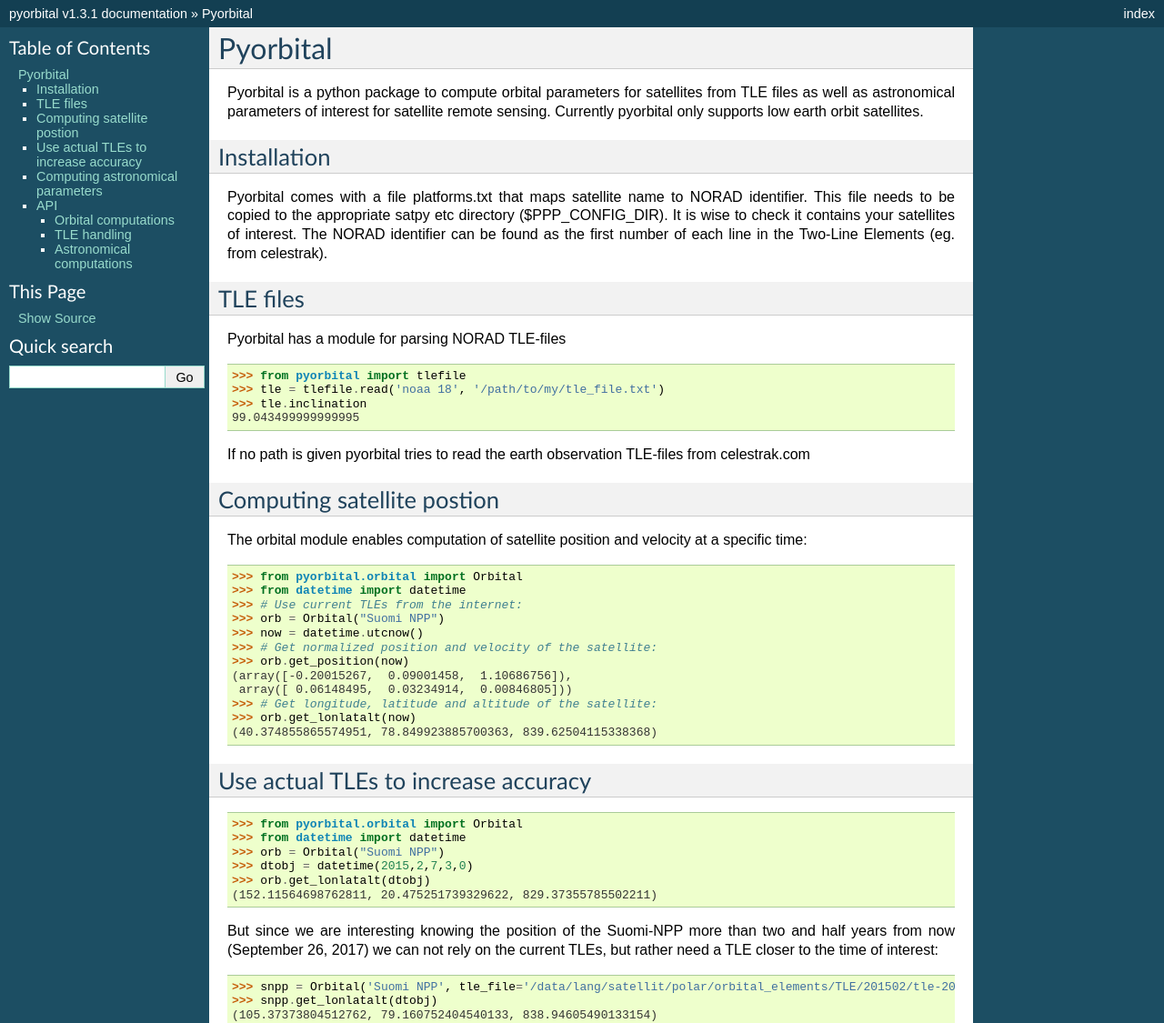
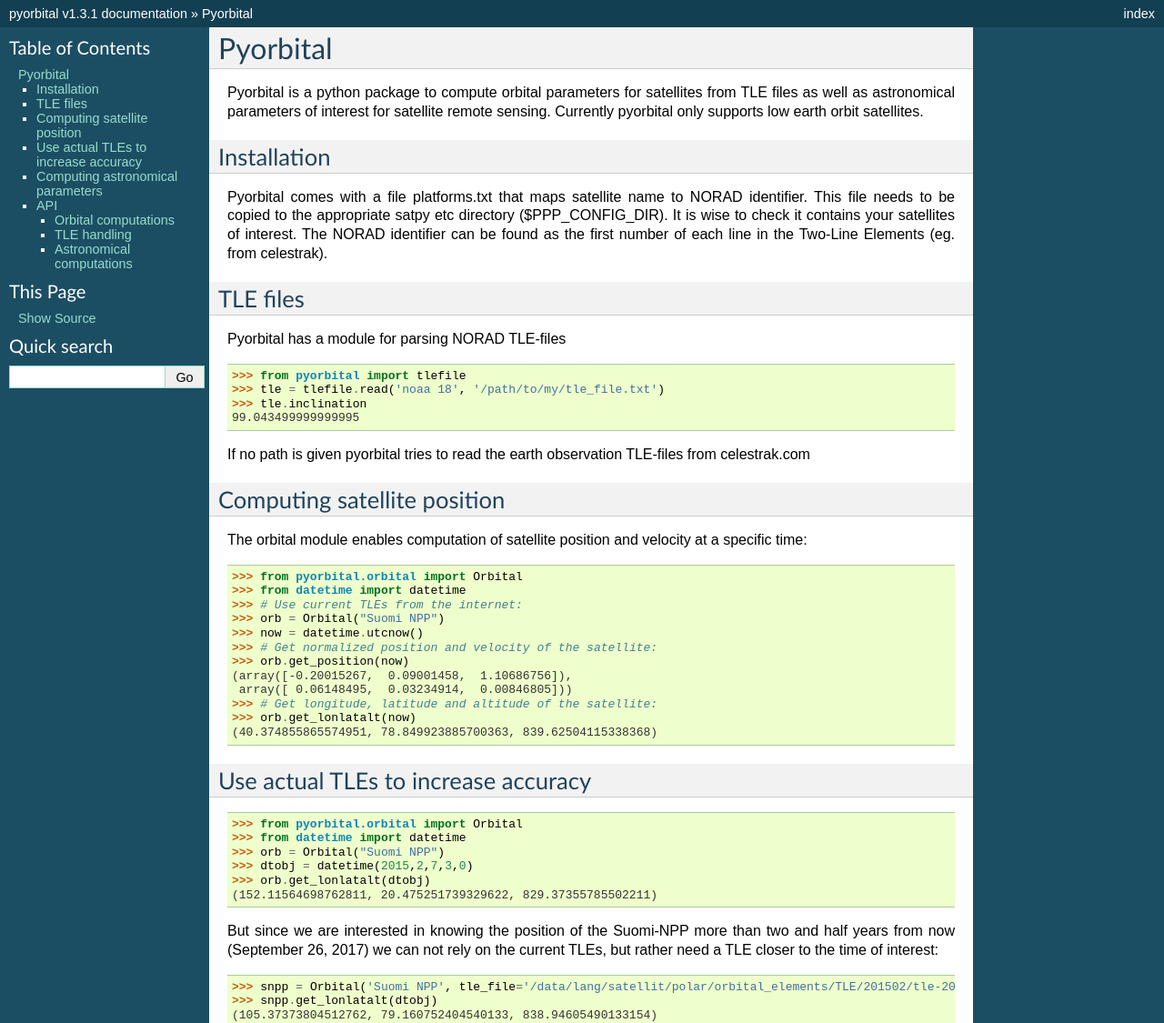
Before and after one commit to pytroll/pyorbital, a Sphinx documentation site: the page built from doc/source/index.rst, in a window 1280 px wide. Shown: the top 1125 px of the page at 91% size. Built offline with Sphinx 7.4.7, drawn with Linux system fonts in a browser that asks for light colours.

Commit message:
Fix typos
Some typos found with Codespell
https://github.com/codespell-project/codespell

```diff
--- a/doc/source/index.rst
+++ b/doc/source/index.rst
@@ -28,8 +28,8 @@ Pyorbital has a module for parsing NORAD TLE-files
 
 If no path is given pyorbital tries to read the earth observation TLE-files from celestrak.com
 
-Computing satellite postion
----------------------------
+Computing satellite position
+----------------------------
 The orbital module enables computation of satellite position and velocity at a specific time:
 
     >>> from pyorbital.orbital import Orbital
@@ -56,7 +56,7 @@ Use actual TLEs to increase accuracy
     >>> orb.get_lonlatalt(dtobj)
     (152.11564698762811, 20.475251739329622, 829.37355785502211)
 
-But since we are interesting knowing the position of the Suomi-NPP more than
+But since we are interested in knowing the position of the Suomi-NPP more than
 two and half years from now (September 26, 2017) we can not rely on the current
 TLEs, but rather need a TLE closer to the time of interest:
 
```
Also changed, not shown: 2 other files.
